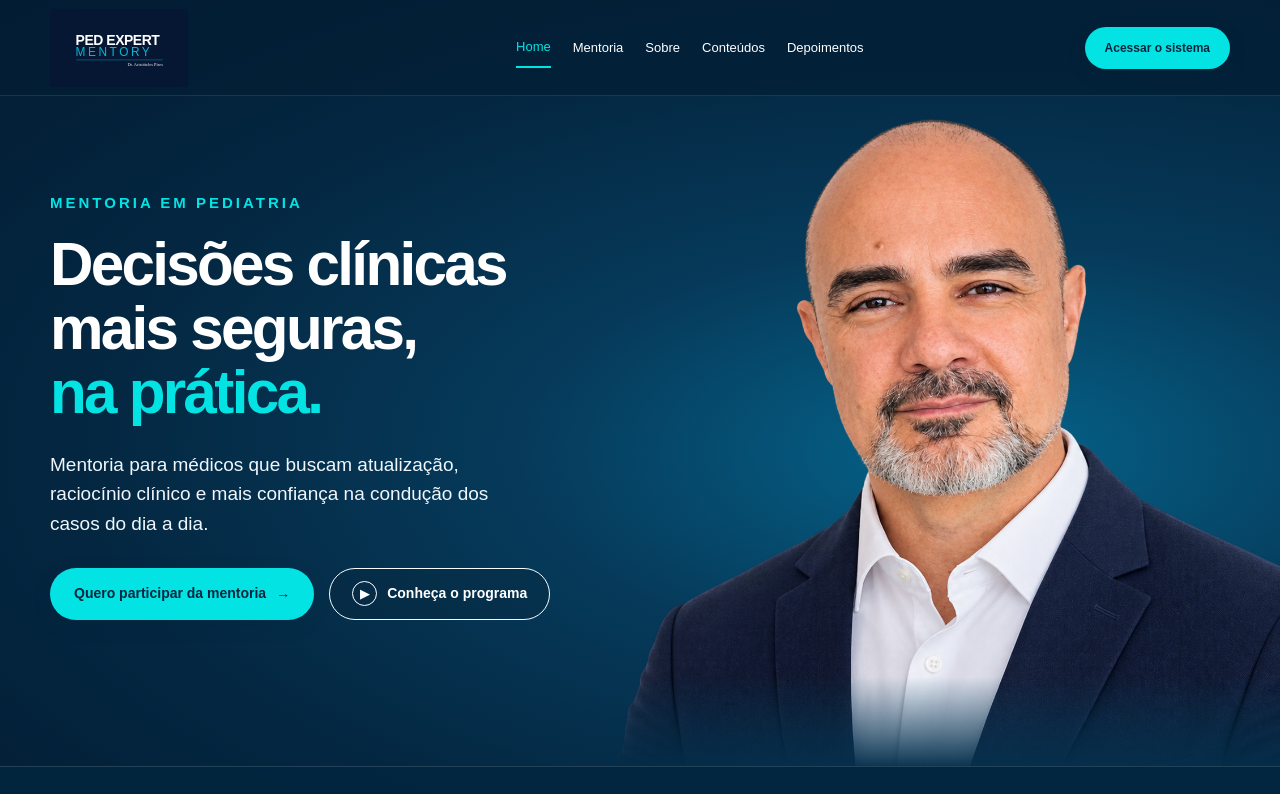
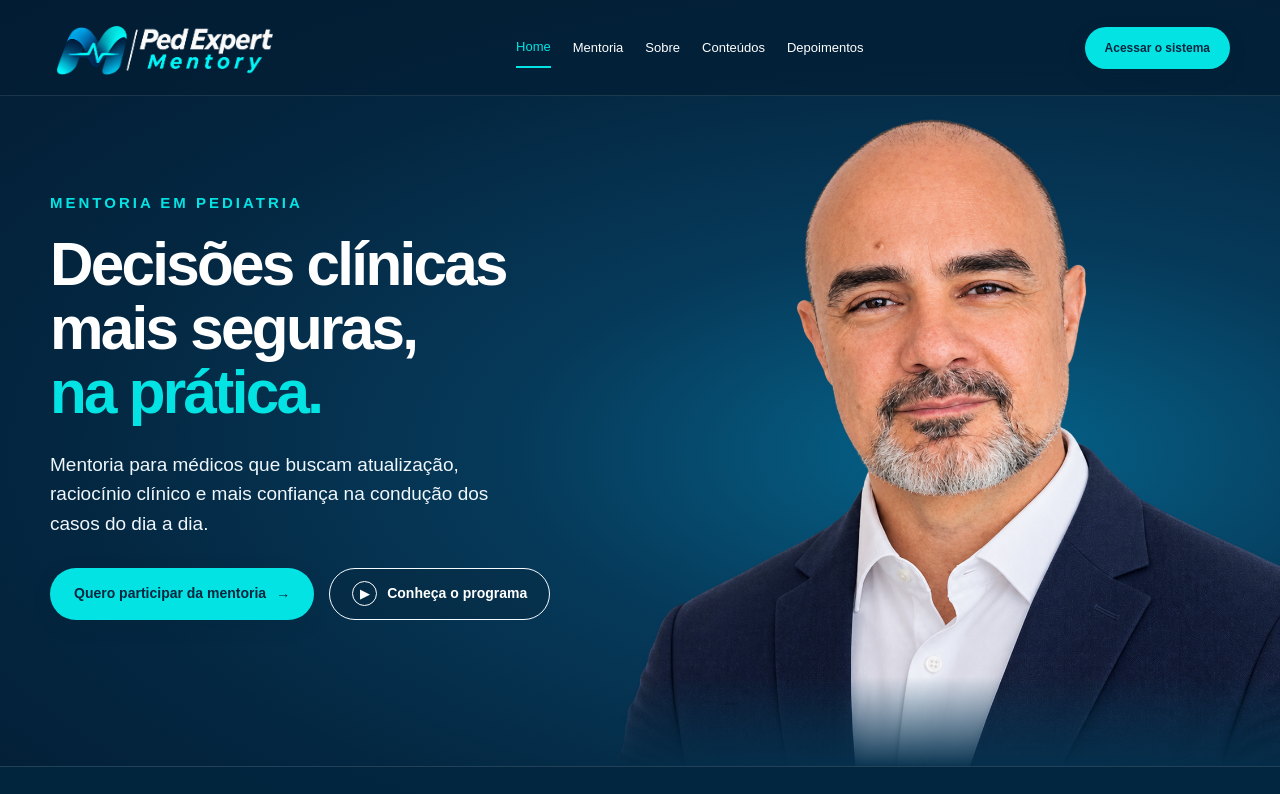
Before and after one commit to g4trader/iatron_calculator, a Next.js app in the folder frontend/: page /ped-expert-mentory in a window 1280 px wide. Shown: the top 794 px of the page. Built offline with nearby package versions, Linux system fonts and the light colour scheme; no server answers; the database is empty.

Commit message:
Revert SVG logo implementation and restore previous Mentory branding

```diff
--- a/frontend/app/ped-expert-mentory/page.tsx
+++ b/frontend/app/ped-expert-mentory/page.tsx
@@ -20,7 +20,7 @@ export const metadata: Metadata = {
 const structuredData = {
   "@context": "https://schema.org",
   "@graph": [
-    { "@type": "Organization", "@id": "https://pediatron.com.br/#mentory-organization", name: "Ped Expert Mentory", url: pageUrl, logo: "https://pediatron.com.br/images/ped-expert-mentory-logo.svg" },
+    { "@type": "Organization", "@id": "https://pediatron.com.br/#mentory-organization", name: "Ped Expert Mentory", url: pageUrl, logo: "https://pediatron.com.br/images/mentory-logo-oficial.png" },
     { "@type": "WebSite", "@id": "https://pediatron.com.br/#mentory-website", name: "Ped Expert Mentory", url: pageUrl, inLanguage: "pt-BR" },
     { "@type": "WebPage", "@id": pageUrl + "#webpage", url: pageUrl, name: pageTitle, description: pageDescription, inLanguage: "pt-BR", isPartOf: { "@id": "https://pediatron.com.br/#mentory-website" } },
     { "@type": "EducationalOccupationalProgram", name: "Ped Expert Mentory", description: "Mentoria em urgência pediátrica com encontros online semanais e discussão de casos reais.", url: pageUrl, educationalProgramMode: "online", provider: { "@id": "https://pediatron.com.br/#mentory-organization" } },
@@ -42,7 +42,7 @@ export default function PedExpertMentoryPage() {
         <header className="mentory-nav">
           <div className="mentory-container mentory-nav-inner">
             <Link href="/ped-expert-mentory" className="mentory-logo" aria-label="Ped Expert Mentory, início">
-              <img src="/images/ped-expert-mentory-logo.svg" alt="Ped Expert Mentory" />
+              <img src="/images/mentory-logo-oficial.png" alt="Ped Expert Mentory" />
             </Link>
             <nav aria-label="Navegação principal" className="mentory-nav-links">
               <a href="#inicio" className="active">Home</a>
```
